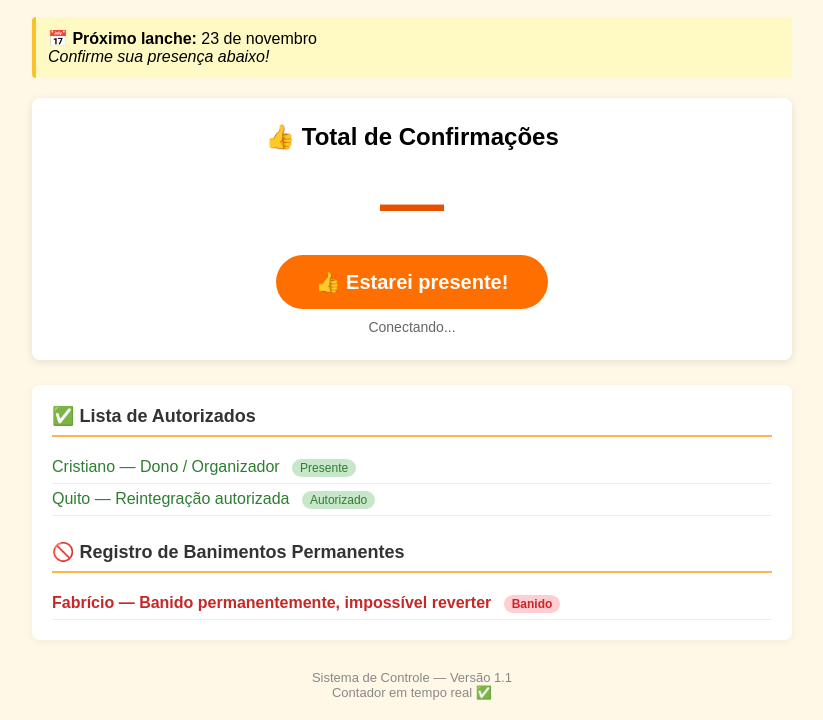
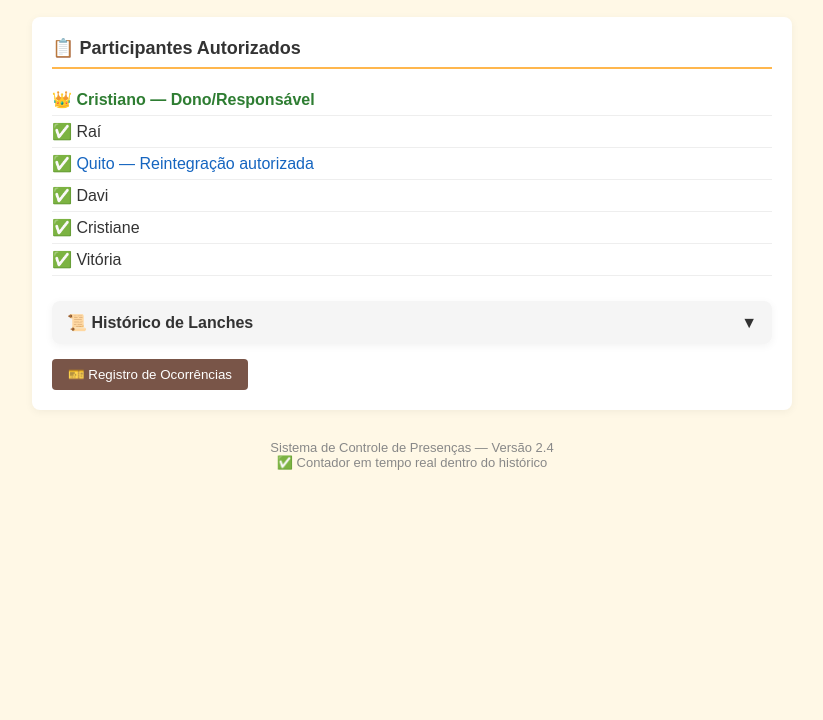
Before and after one commit to pessoacristiano506-blip/site-lanche, a plain HTML site: page index.html in a window 1280 px wide. Shown: the part 81-801 px from the top of the page, without its empty margins (228-1051 px from the left). Drawn offline with Linux system fonts and the light colour scheme; no server answers.

Commit message:
Update index.html

```diff
--- a/index.html
+++ b/index.html
@@ -14,22 +14,36 @@
     header {background:#ffb74d; padding:15px; border-radius:8px; text-align:center; margin-bottom:20px;}
     h1 {font-size:24px; color:#222;}
 
-    .aviso-amarelo {background:#fff9c4; border-left:4px solid #fbc02d; padding:12px; margin-bottom:20px; border-radius:4px;}
+    .lista {background:#fff; border-radius:8px; padding:20px; margin-bottom:20px; box-shadow:0 2px 8px rgba(0,0,0,0.05);}
+    .lista h2 {font-size:18px; margin-bottom:15px; color:#333; border-bottom:2px solid #ffb74d; padding-bottom:8px;}
+    .lista-nomes {list-style:none; margin-bottom:25px;}
+    .lista-nomes li {padding:6px 0; border-bottom:1px solid #eee;}
+    .dono {color:#2e7d32; font-weight:bold;}
+    .normal {color:#333;}
+    .reintegrado {color:#1565c0;}
 
-    .contador-container {background:#fff; border-radius:8px; padding:25px; text-align:center; margin-bottom:25px; box-shadow:0 2px 8px rgba(0,0,0,0.1);}
-    .contador-valor {font-size:64px; font-weight:bold; color:#e65100; margin:15px 0;}
-    .botao-curtir {background:#ff6f00; color:white; border:none; padding:15px 40px; font-size:20px; border-radius:50px; cursor:pointer; font-weight:bold;}
-    .botao-curtir:active {transform:scale(0.95); background:#e65100;}
+    .aba {background:#fff; border-radius:8px; margin-bottom:10px; box-shadow:0 2px 8px rgba(0,0,0,0.05); overflow:hidden;}
+    .aba-cabecalho {background:#f5f5f5; padding:12px 15px; cursor:pointer; display:flex; justify-content:space-between; align-items:center; font-weight:bold; color:#333;}
+    .aba-cabecalho:hover {background:#eeeeee;}
+    .aba-seta {transition:transform 0.2s;}
+    .aba.aberta .aba-seta {transform:rotate(180deg);}
+    .aba-conteudo {padding:0 15px; max-height:0; overflow:hidden; transition:all 0.3s ease;}
+    .aba.aberta .aba-conteudo {padding:15px; max-height:500px;}
+
+    .data-lanche {font-size:15px; color:#666; margin-bottom:10px;}
+    .contador-curtidas {font-size:16px; color:#666; margin-bottom:10px;}
+    .valor-curtidas {font-size:28px; font-weight:bold; color:#e65100; margin:10px 0;}
+    .botao-curtir {background:#ff9800; color:#fff; border:none; padding:8px 20px; font-size:14px; border-radius:20px; cursor:pointer;}
+    .botao-curtir:active {background:#e65100;}
     .botao-curtir:disabled {background:#ccc; cursor:not-allowed;}
-    .atualizacao {font-size:14px; color:#666; margin-top:10px;}
 
-    .lista {background:#fff; border-radius:8px; padding:20px; box-shadow:0 2px 8px rgba(0,0,0,0.05);}
-    .lista h2 {font-size:18px; margin-bottom:15px; color:#333; border-bottom:2px solid #ffb74d; padding-bottom:8px;}
-    .autorizado {color:#2e7d32; padding:6px 0; border-bottom:1px solid #eee;}
-    .banido {color:#c62828; padding:6px 0; border-bottom:1px solid #eee; font-weight:bold;}
-    .status-badge {display:inline-block; padding:2px 8px; border-radius:12px; font-size:12px; margin-left:8px;}
-    .badge-autorizado {background:#c8e6c9; color:#2e7d32;}
-    .badge-banido {background:#ffcdd2; color:#c62828;}
+    .botao-ticket {margin-top:15px;}
+    .botao-ticket button {background:#795548; color:#fff; border:none; padding:8px 16px; border-radius:4px; cursor:pointer;}
+    .ticket {background:#fafafa; border:1px solid #ddd; border-radius:4px; padding:15px; margin-top:10px; display:none;}
+    .ticket.aberto {display:block;}
+    .bilhete-cabecalho {background:#f5f5f5; padding:8px; font-weight:bold; margin-bottom:10px;}
+    .bilhete-conteudo {font-size:14px; line-height:1.6;}
+    .banido {color:#c62828; font-weight:bold;}
 
     footer {text-align:center; margin-top:30px; color:#888; font-size:13px;}
   </style>
@@ -37,33 +51,50 @@
 <body>
 
 <header>
-  <h1>🍔 Lanche de Atividades — Lista Autorizada</h1>
+  <h1>🍔 Lanches — Lista Autorizada</h1>
 </header>
 
-<div class="aviso-amarelo">
-  <strong>📅 Próximo lanche:</strong> 23 de novembro<br>
-  <em>Confirme sua presença abaixo!</em>
-</div>
+<div class="lista">
+  <h2>📋 Participantes Autorizados</h2>
+  <ul class="lista-nomes">
+    <li class="dono">👑 Cristiano — Dono/Responsável</li>
+    <li class="normal">✅ Raí</li>
+    <li class="reintegrado">✅ Quito — Reintegração autorizada</li>
+    <li class="normal">✅ Davi</li>
+    <li class="normal">✅ Cristiane</li>
+    <li class="normal">✅ Vitória</li>
+  </ul>
 
-<div class="contador-container">
-  <h2>👍 Total de Confirmações</h2>
-  <div class="contador-valor" id="contador">—</div>
-  <button class="botao-curtir" id="botaoCurtir" onclick="curtir()">👍 Estarei presente!</button>
-  <div class="atualizacao" id="atualizacao">Conectando...</div>
-</div>
+  <div class="aba" id="abaHistorico">
+    <div class="aba-cabecalho" onclick="document.getElementById('abaHistorico').classList.toggle('aberta')">
+      <span>📜 Histórico de Lanches</span>
+      <span class="aba-seta">▼</span>
+    </div>
+    <div class="aba-conteudo">
+      <div class="data-lanche">📅 Lanche finalizado — 22 de novembro</div>
+      <div class="contador-curtidas">Total de curtidas:</div>
+      <div class="valor-curtidas" id="contador-valor">0 curtidas</div>
+      <button class="botao-curtir" id="botao-curtir" onclick="curtir()">Curtir ❤️</button>
+    </div>
+  </div>
 
-<div class="lista">
-  <h2>✅ Lista de Autorizados</h2>
-  <div class="autorizado">Cristiano — Dono / Organizador <span class="status-badge badge-autorizado">Presente</span></div>
-  <div class="autorizado">Quito — Reintegração autorizada <span class="status-badge badge-autorizado">Autorizado</span></div>
+  <div class="botao-ticket">
+    <button onclick="document.getElementById('ticket').classList.toggle('aberto')">🎫 Registro de Ocorrências</button>
+  </div>
 
-  <h2 style="margin-top:25px;">🚫 Registro de Banimentos Permanentes</h2>
-  <div class="banido">Fabrício — Banido permanentemente, impossível reverter <span class="status-badge badge-banido">Banido</span></div>
+  <div id="ticket" class="ticket">
+    <div class="bilhete-cabecalho">📝 Bilhete L-005 — Fabrício</div>
+    <div class="bilhete-conteudo">
+      <strong>Motivo:</strong> Desrespeito ao dono, comportamento inadequado<br>
+      <strong>Situação:</strong> <span class="banido">Banido Permanentemente — Impossível Reverter</span><br>
+      <strong>Data:</strong> 21/11/2026
+    </div>
+  </div>
 </div>
 
 <footer>
-  Sistema de Controle — Versão 1.1<br>
-  Contador em tempo real ✅
+  Sistema de Controle de Presenças — Versão 2.4<br>
+  ✅ Contador em tempo real dentro do histórico
 </footer>
 
 <script>
@@ -79,29 +110,34 @@
 
   firebase.initializeApp(firebaseConfig);
   const database = firebase.database();
-  const contadorRef = database.ref('contador_curtidas');
+  const contadorRef = database.ref('curtidas-lanche-22');
+
+  function formatarContador(total) {
+    if (total === 1) return '1 curtida';
+    return total.toLocaleString('pt-BR') + ' curtidas';
+  }
 
   contadorRef.on('value', (snapshot) => {
-    const valor = snapshot.val() || 0;
-    document.getElementById('contador').textContent = valor;
-    document.getElementById('atualizacao').textContent = '✅ Atualizado agora!';
-    document.getElementById('botaoCurtir').disabled = false;
+    const total = snapshot.val() || 0;
+    document.getElementById('contador-valor').textContent = formatarContador(total);
+    document.getElementById('botao-curtir').disabled = false;
   });
 
   function curtir() {
-    document.getElementById('botaoCurtir').disabled = true;
-    contadorRef.transaction((atual) => {
-      return (atual || 0) + 1;
-    }).then(() => {
-      document.getElementById('atualizacao').textContent = '✅ Obrigado!';
-      setTimeout(() => {
-        document.getElementById('atualizacao').textContent = '👆 Clique para confirmar!';
-        document.getElementById('botaoCurtir').disabled = false;
-      }, 2000);
-    }).catch((erro) => {
-      alert('Tente novamente!');
-      document.getElementById('botaoCurtir').disabled = false;
-    });
+    const botao = document.getElementById('botao-curtir');
+    botao.disabled = true;
+    contadorRef.transaction((atual) => (atual || 0) + 1)
+      .then(() => {
+        botao.textContent = '❤️ Obrigado!';
+        setTimeout(() => {
+          botao.textContent = 'Curtir ❤️';
+          botao.disabled = false;
+        }, 1500);
+      })
+      .catch(() => {
+        alert('Tente novamente!');
+        botao.disabled = false;
+      });
   }
 </script>
 
```
